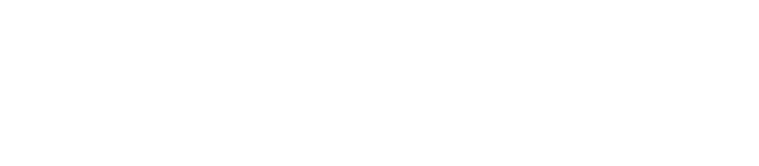
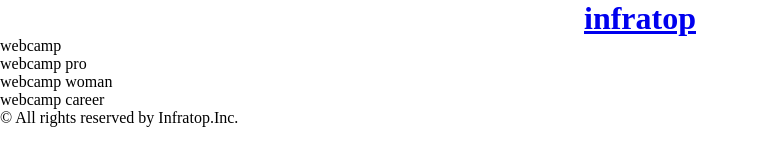
Before and after one commit to Tkmt-U/chapter_exercise, a plain HTML site: page index.html in a window 1280 px wide. Shown: the whole page, without its empty margins (0-759 px from the left). Drawn offline with Linux system fonts and the light colour scheme.

Commit message:
Initia2 Commit

```diff
--- a/index.html
+++ b/index.html
@@ -5,4 +5,37 @@
     <link rel="stylesheet" href="style.css" />
     <title>chapter5_exercise</title>
   </head>
+
+  <body>
+    <header>
+      <h1 class="heading">
+        <a href="index.html">
+          infratop
+        </a>
+      </h1>
+    </header>
+
+    <nav>
+      <ul class="nav-list">
+        <li>
+          webcamp
+        </li>
+        <li>
+          webcamp pro
+        </li>
+        <li>
+          webcamp woman
+        </li>
+        <li>
+          webcamp career
+        </li>
+      </ul>
+    </nav>
+
+    <div class="main"></div>
+
+    <footer>
+      <p class="footer-text">© All rights reserved by Infratop.Inc.</p>
+    </footer>
+  </body>
 </html>
--- a/style.css
+++ b/style.css
@@ -0,0 +1,9 @@
+* {
+  margin: 0;
+  padding: 0;
+  box-sizing: border-box;
+}
+
+header {
+  text-align: center;
+}
```
